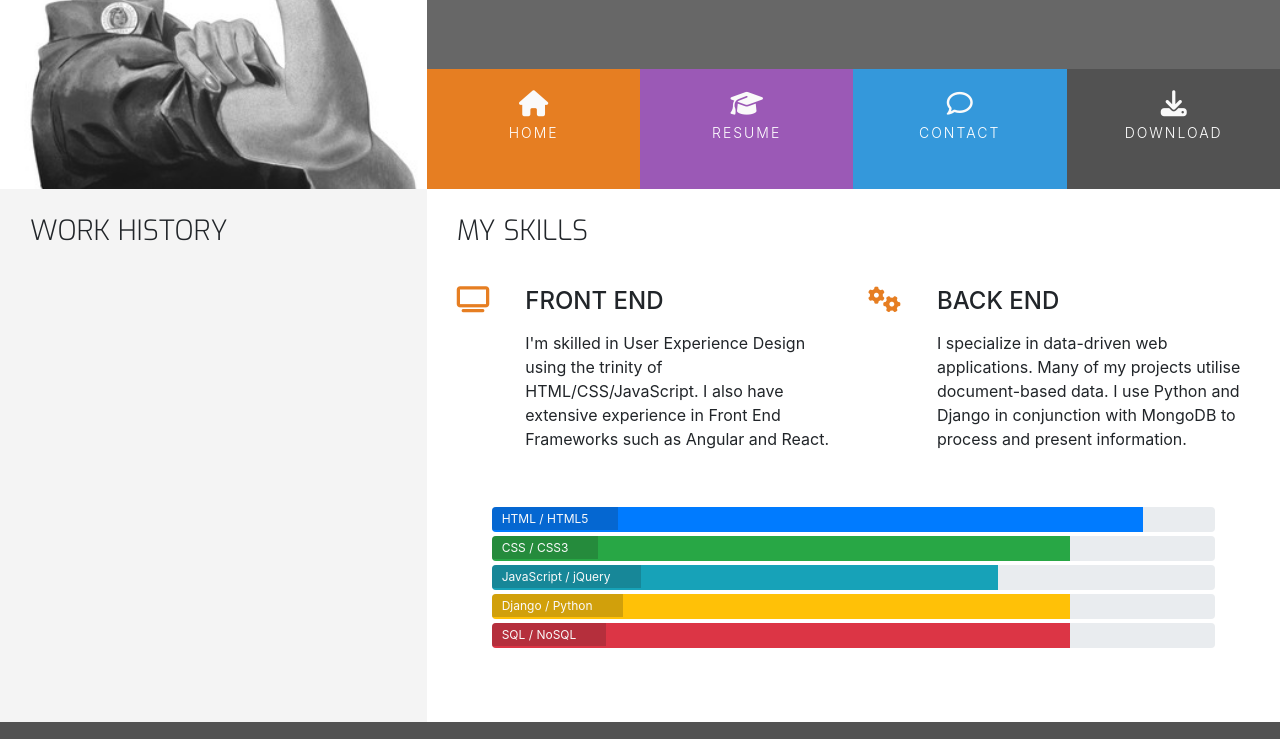
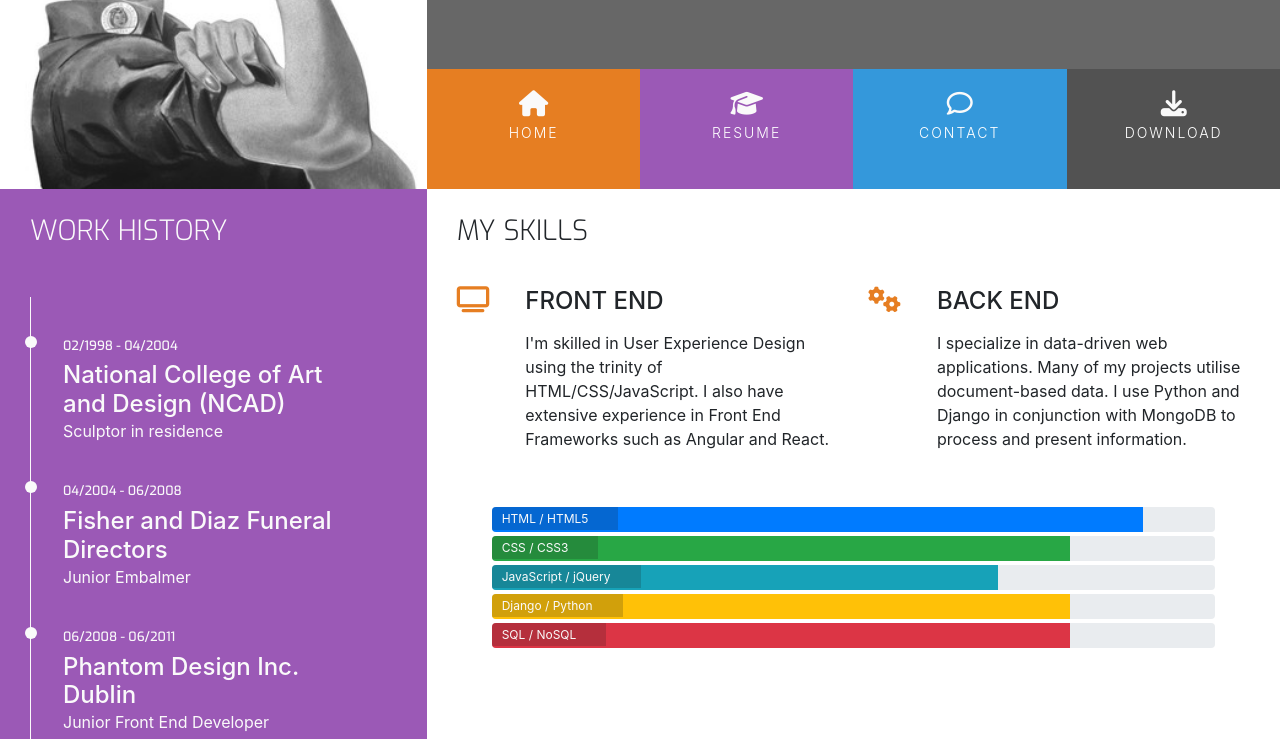
Before and after one commit to MattBCoding/resume-mini-project, a plain HTML site: page resume.html in a window 1280 px wide. Shown: the part 180-919 px from the top of the page. Drawn offline with nearby package versions, Linux system fonts and the light colour scheme.

Commit message:
Add adding a work history timeline

```diff
--- a/assets/css/style.css
+++ b/assets/css/style.css
@@ -13,6 +13,10 @@
 
 .bg-color-personal-info {
     background-color: #f4f4f4;
+}
+
+.bg-color-work-history {
+    background-color: #9b59b6;
 }
 
 .ui-menu-color-home {
@@ -64,6 +68,7 @@ h4 {
     float: none;
 }
 
+.history-heading,
 .section-heading {
     font-family: 'Exo', sans-serif;
     font-weight: 300;
@@ -285,3 +290,51 @@ footer {
     margin: 40px 20px;
 
 }
+
+/* ------------------------------------------------Work History */
+
+.history-heading {
+    color: #fafafa;
+    margin-bottom: 50px
+}
+
+.timeline-item {
+    padding: 4em 2em 0em 2em;
+    position: relative;
+    color: #fafafa;
+    border-left: 1px solid;
+}
+
+.timeline-item p {
+    padding: 0;
+    margin: 0;
+}
+
+.timeline-item:before {
+    content: attr(data-dates);
+    position: absolute;
+    left: 2.5em;
+    top: 3em;
+    display: block;
+    font-family: 'Exo', sans-serif;
+    font-weight: 500;
+    font-size: 0.8em;
+    padding: 0;
+    margin: 0;
+}
+
+.timeline-item:after {
+    width: 12px;
+    height: 12px;
+    display: block;
+    top: 2.4em;
+    position: absolute;
+    left: -6px;
+    border-radius: 12px;
+    content: '';
+    background: #fafafa;
+}
+
+.history-items {
+    margin-bottom: 30px;
+}
--- a/resume.html
+++ b/resume.html
@@ -47,15 +47,32 @@
 
     <section class='container-fluid'>
         <div class="row">
-            <div class="col-md-4 bg-color-personal-info section-column">
+            <div class="col-md-4 bg-color-work-history section-column">
                 <div class="row">
                     <div class="col-12">
-                        <h3 class="section-heading uppercase">
+                        <h3 class="history-heading uppercase">
                             Work History
                         </h3>
                     </div>
                 </div>
-
+                <div class="history-items">
+                    <div class="timeline-item" data-dates='02/1998 - 04/2004'>
+                        <h4>National College of Art and Design (NCAD)</h4>
+                        <p>Sculptor in residence</p>
+                    </div>
+                    <div class="timeline-item" data-dates="04/2004 - 06/2008">
+                        <h4>Fisher and Diaz Funeral Directors</h4>
+                        <p>Junior Embalmer</p>
+                    </div>
+                    <div class="timeline-item" data-dates="06/2008 - 06/2011">
+                        <h4>Phantom Design Inc. Dublin</h4>
+                        <p>Junior Front End Developer</p>
+                    </div>
+                    <div class="timeline-item" data-dates="06/2011 - Present">
+                        <h4>Hooli Inc. Silicon Valley</h4>
+                        <p>Full Stack Web Developer</p>
+                    </div>
+                </div>
             </div>
             <div class="col-md-8 bg-color-three-reasons section-column">
                 <div class="row">
```
